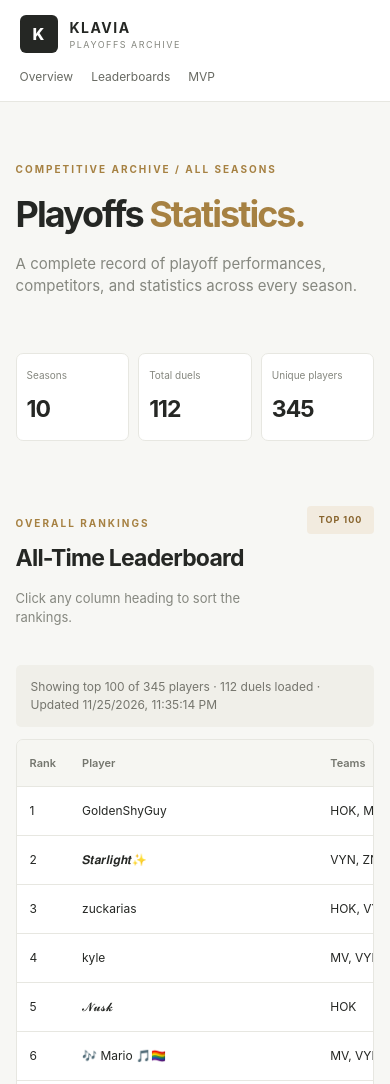
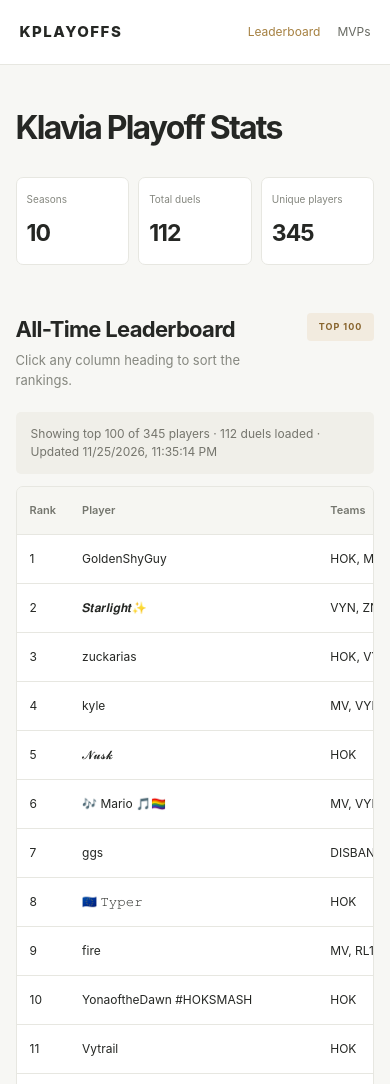
Before and after one commit to chilltyper/kplayoffs, a website with bundled scripts: page index.html in a window 390 px wide. Shown: the top 1084 px of the page. Built offline with nearby package versions, Linux system fonts and the light colour scheme.

Commit message:
Simplify website and add MVP page

```diff
--- a/css/style.css
+++ b/css/style.css
@@ -22,8 +22,7 @@ body {
   margin: 0;
   background: var(--background);
   color: var(--text);
-  font-family: -apple-system, BlinkMacSystemFont, "Segoe UI",
-    sans-serif;
+  font-family: -apple-system, BlinkMacSystemFont, "Segoe UI", sans-serif;
   line-height: 1.5;
 }
 
@@ -32,8 +31,10 @@ a {
   text-decoration: none;
 }
 
+/* Header */
+
 .header {
-  height: 76px;
+  min-height: 68px;
   padding: 0 7%;
   display: flex;
   align-items: center;
@@ -43,52 +44,30 @@ a {
 }
 
 .brand {
-  display: flex;
-  align-items: center;
-  gap: 12px;
-}
-
-.brand-icon {
-  width: 38px;
-  height: 38px;
-  display: grid;
-  place-items: center;
-  background: var(--text);
-  color: white;
+  font-size: 17px;
   font-weight: 800;
-  border-radius: 6px;
-}
-
-.brand strong,
-.brand small {
-  display: block;
-}
-
-.brand strong {
-  font-size: 14px;
   letter-spacing: 1.5px;
-}
-
-.brand small {
-  color: var(--muted);
-  font-size: 9px;
-  letter-spacing: 1.5px;
+  color: var(--text);
 }
 
 .navigation {
   display: flex;
   align-items: center;
-  gap: 30px;
+  gap: 32px;
 }
 
 .navigation a {
   font-size: 13px;
   color: #686a63;
+  transition: color 0.15s ease;
 }
 
-.navigation a:hover {
+.navigation a:hover,
+.navigation a.active {
   color: var(--accent);
 }
+
+/* Main content */
 
 .container {
   width: min(1400px, 88%);
@@ -96,32 +75,18 @@ a {
 }
 
 .intro {
-  padding: 75px 0 40px;
-}
-
-.eyebrow {
-  color: var(--accent);
-  font-size: 10px;
-  font-weight: 700;
-  letter-spacing: 2px;
+  padding: 65px 0 38px;
 }
 
 .intro h1 {
-  font-size: clamp(36px, 6vw, 58px);
-  letter-spacing: -2px;
-  line-height: 1.1;
-  margin: 18px 0;
+  font-size: clamp(32px, 5vw, 46px);
+  letter-spacing: -1.8px;
+  line-height: 1.15;
+  margin: 0;
+  font-weight: 750;
 }
 
-.intro h1 span {
-  color: var(--accent);
-}
-
-.intro-description {
-  color: var(--muted);
-  max-width: 520px;
-  font-size: 15px;
-}
+/* Overview statistics */
 
 .stats-overview {
   display: grid;
@@ -151,6 +116,8 @@ a {
   letter-spacing: -1px;
 }
 
+/* Leaderboard */
+
 .leaderboard-section {
   margin-bottom: 75px;
 }
@@ -159,25 +126,23 @@ a {
   display: flex;
   align-items: flex-end;
   justify-content: space-between;
-  margin-bottom: 24px;
   gap: 20px;
+  margin-bottom: 22px;
 }
 
-.section-heading h2,
-.mvp-section h2 {
-  font-size: 27px;
-  letter-spacing: -0.8px;
-  margin: 5px 0;
+.section-heading h2 {
+  font-size: 26px;
+  letter-spacing: -0.7px;
+  margin: 0 0 5px;
 }
 
-.section-heading p:not(.eyebrow),
-.mvp-section > p:not(.eyebrow) {
+.section-heading p {
   color: var(--muted);
   font-size: 13px;
+  margin: 0;
 }
 
-.top-label,
-.coming-label {
+.top-label {
   background: var(--accent-light);
   color: #87632c;
   padding: 7px 12px;
@@ -185,7 +150,10 @@ a {
   font-weight: 700;
   letter-spacing: 1px;
   border-radius: 4px;
+  white-space: nowrap;
 }
+
+/* Loading status */
 
 .table-status {
   padding: 13px 15px;
@@ -195,6 +163,8 @@ a {
   border-radius: 5px;
   margin-bottom: 12px;
 }
+
+/* Table */
 
 .table-wrapper {
   width: 100%;
@@ -259,45 +229,38 @@ tbody tr:last-child td {
   margin-top: 12px;
 }
 
+/* MVP page */
+
 .mvp-section {
+  margin-bottom: 75px;
+}
+
+.mvp-empty {
+  min-height: 200px;
+  display: grid;
+  place-items: center;
   background: var(--surface);
   border: 1px solid var(--border);
   border-radius: 7px;
-  padding: 30px;
-  margin-bottom: 80px;
+  color: var(--muted);
+  font-size: 13px;
 }
 
-.mvp-section h2 {
-  margin-top: 8px;
-}
-
-.mvp-section .coming-label {
-  display: inline-block;
-  margin-top: 10px;
-}
-
-footer {
-  border-top: 1px solid var(--border);
-  padding: 25px 7%;
-  display: flex;
-  justify-content: space-between;
-  gap: 15px;
-  color: var(--muted);
-  font-size: 10px;
-  letter-spacing: 1px;
-}
+/* Mobile layout */
 
 @media (max-width: 650px) {
   .header {
-    height: auto;
-    min-height: 75px;
-    padding: 15px 5%;
-    flex-wrap: wrap;
-    gap: 15px;
+    min-height: 65px;
+    padding: 12px 5%;
+    gap: 12px;
+  }
+
+  .brand {
+    font-size: 15px;
   }
 
   .navigation {
-    gap: 18px;
+    gap: 17px;
   }
 
   .navigation a {
@@ -309,11 +272,12 @@ footer {
   }
 
   .intro {
-    padding-top: 50px;
+    padding: 45px 0 30px;
   }
 
   .stats-overview {
     gap: 9px;
+    margin-bottom: 48px;
   }
 
   .stat-card {
@@ -333,23 +297,21 @@ footer {
   }
 
   .section-heading h2 {
-    font-size: 23px;
+    font-size: 22px;
   }
 
   .top-label {
     font-size: 9px;
-    white-space: nowrap;
-  }
-
-  footer {
-    flex-direction: column;
-    padding: 22px 5%;
   }
 }
 
 @media (max-width: 380px) {
+  .header {
+    flex-wrap: wrap;
+  }
+
   .navigation {
-    gap: 11px;
+    gap: 13px;
   }
 
   .navigation a {
--- a/index.html
+++ b/index.html
@@ -5,44 +5,27 @@
   <meta charset="UTF-8">
   <meta name="viewport" content="width=device-width, initial-scale=1.0">
 
-  <title>Klavia Playoffs</title>
+  <title>Klavia Playoff Stats</title>
 
   <link rel="stylesheet" href="css/style.css">
-
   <script type="module" src="js/app.js" defer></script>
 </head>
 
 <body>
 
-  <header class="header" id="overview">
-
-    <a href="#overview" class="brand">
-      <span class="brand-icon">K</span>
-      <span>
-        <strong>KLAVIA</strong>
-        <small>PLAYOFFS ARCHIVE</small>
-      </span>
-    </a>
+  <header class="header">
+    <a href="index.html" class="brand">KPLAYOFFS</a>
 
     <nav class="navigation">
-      <a href="#overview">Overview</a>
-      <a href="#leaderboard">Leaderboards</a>
-      <a href="#mvp">MVP</a>
+      <a href="index.html" class="active">Leaderboard</a>
+      <a href="mvp.html">MVPs</a>
     </nav>
-
   </header>
 
   <main class="container">
 
     <section class="intro">
-      <p class="eyebrow">COMPETITIVE ARCHIVE / ALL SEASONS</p>
-
-      <h1>Playoffs <span>Statistics.</span></h1>
-
-      <p class="intro-description">
-        A complete record of playoff performances,
-        competitors, and statistics across every season.
-      </p>
+      <h1>Klavia Playoff Stats</h1>
     </section>
 
     <section class="stats-overview">
@@ -68,7 +51,6 @@
 
       <div class="section-heading">
         <div>
-          <p class="eyebrow">OVERALL RANKINGS</p>
           <h2>All-Time Leaderboard</h2>
           <p>Click any column heading to sort the rankings.</p>
         </div>
@@ -77,7 +59,7 @@
       </div>
 
       <div class="table-status" id="table-status">
-        Preparing leaderboard...
+        Loading playoff statistics...
       </div>
 
       <div class="table-wrapper">
@@ -144,8 +126,7 @@
             </tr>
           </thead>
 
-          <tbody id="leaderboard-body">
-          </tbody>
+          <tbody id="leaderboard-body"></tbody>
 
         </table>
 
@@ -157,26 +138,7 @@
 
     </section>
 
-    <section class="mvp-section" id="mvp">
-
-      <p class="eyebrow">MANUAL RANKINGS</p>
-      <h2>Playoffs MVP</h2>
-
-      <p>
-        The MVP leaderboard will be maintained separately
-        from the automatically calculated statistics.
-      </p>
-
-      <span class="coming-label">COMING SOON</span>
-
-    </section>
-
   </main>
-
-  <footer>
-    <span>KLAVIA PLAYOFFS ARCHIVE</span>
-    <span>COMPETITIVE STATISTICS</span>
-  </footer>
 
 </body>
 </html>
--- /dev/null
+++ b/mvp.html
@@ -0,0 +1,48 @@
+
+<!DOCTYPE html>
+<html lang="en">
+<head>
+  <meta charset="UTF-8">
+  <meta name="viewport" content="width=device-width, initial-scale=1.0">
+
+  <title>MVPs | KPLAYOFFS</title>
+
+  <link rel="stylesheet" href="css/style.css">
+</head>
+
+<body>
+
+  <header class="header">
+    <a href="index.html" class="brand">KPLAYOFFS</a>
+
+    <nav class="navigation">
+      <a href="index.html">Leaderboard</a>
+      <a href="mvp.html" class="active">MVPs</a>
+    </nav>
+  </header>
+
+  <main class="container">
+
+    <section class="intro">
+      <h1>MVPs</h1>
+    </section>
+
+    <section class="mvp-section">
+
+      <div class="section-heading">
+        <div>
+          <h2>Playoffs MVPs</h2>
+          <p>Recognizing the standout players across the playoffs.</p>
+        </div>
+      </div>
+
+      <div class="mvp-empty">
+        <p>MVP rankings will appear here.</p>
+      </div>
+
+    </section>
+
+  </main>
+
+</body>
+</html>
```
